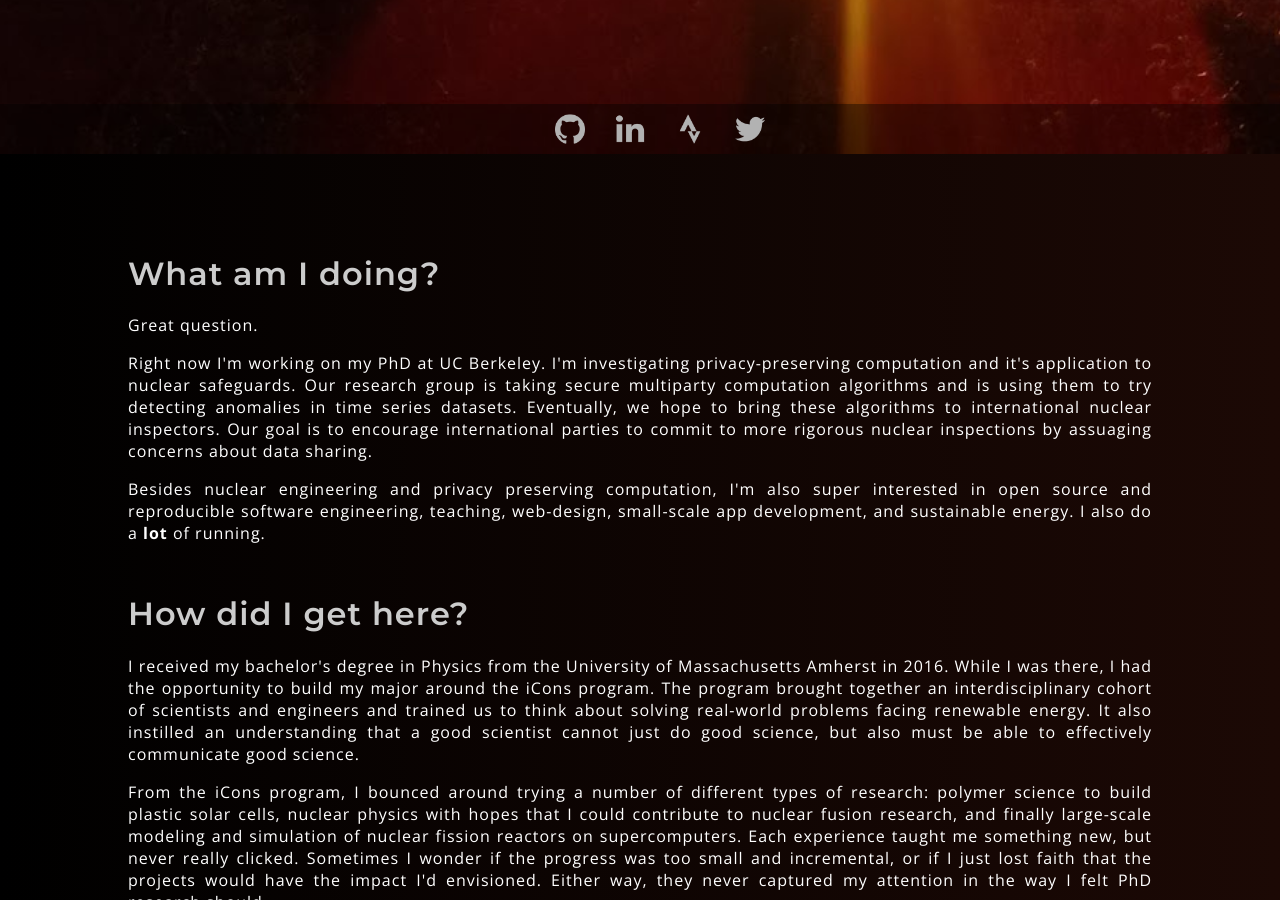
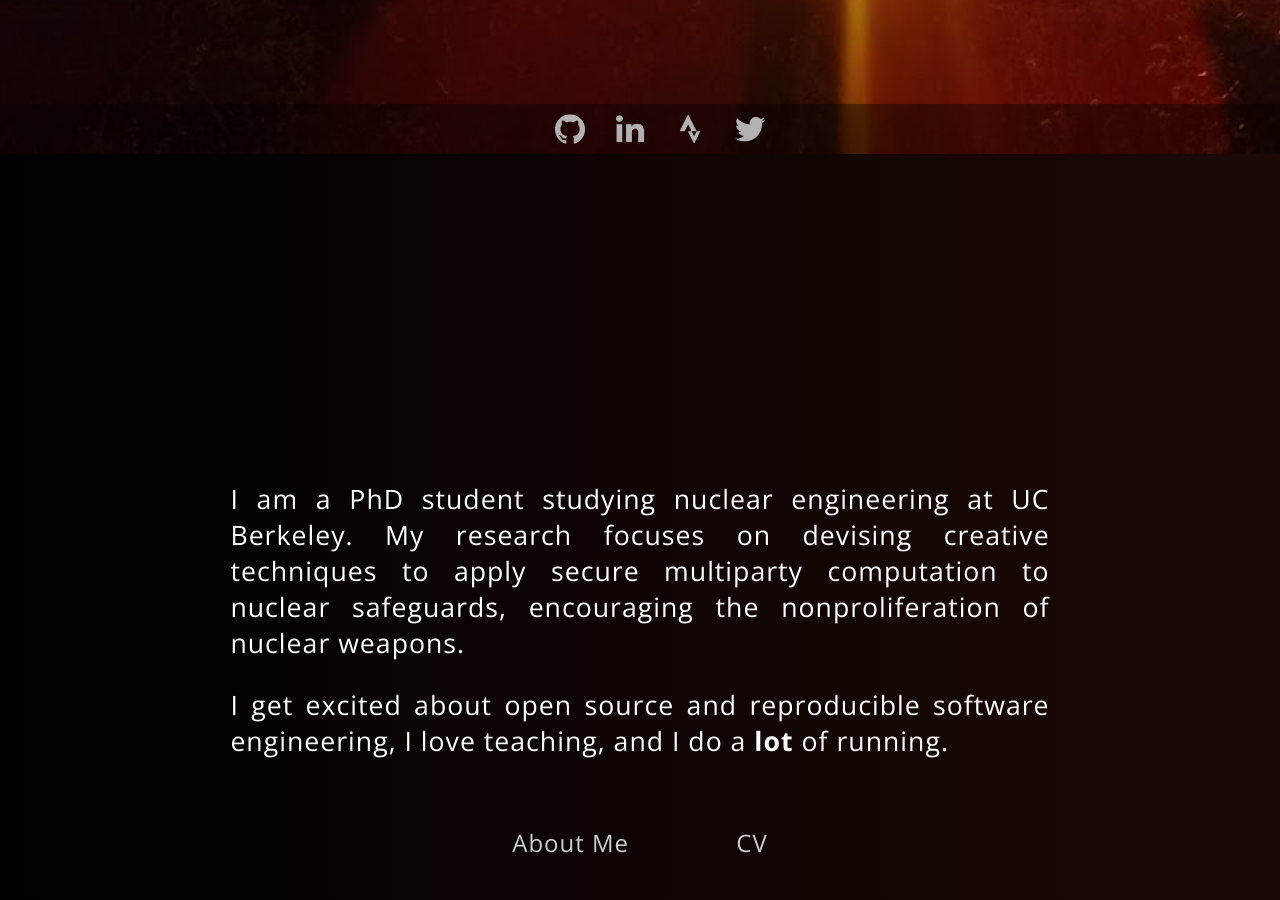
Before and after one commit to mitchnegus/mitchnegus.github.io, a Jekyll site: the page built from index.html, in a window 1280 px wide and 900 px high, scrolled down 746 px. Built offline with Jekyll 4.4.1, drawn with Linux system fonts in a browser that asks for light colours; some of the changed text lies outside the part shown.

Commit message:
website update pre-enigma

```diff
--- a/_config.yml
+++ b/_config.yml
@@ -1,4 +1,47 @@
-theme: minima
+# Welcome to Jekyll!
+#
+# This config file is meant for settings that affect your whole blog, values
+# which you are expected to set up once and rarely edit after that. If you find
+# yourself editing this file very often, consider using Jekyll's data files
+# feature for the data you need to update frequently.
+#
+# For technical reasons, this file is *NOT* reloaded automatically when you use
+# 'bundle exec jekyll serve'. If you change this file, please restart the server process.
+#
+# If you need help with YAML syntax, here are some quick references for you:
+# https://learn-the-web.algonquindesign.ca/topics/markdown-yaml-cheat-sheet/#yaml
+# https://learnxinyminutes.com/docs/yaml/
+#
+# Site settings
+# These are used to personalize your new site. If you look in the HTML files,
+# you will see them accessed via {{ site.title }}, {{ site.email }}, and so on.
+# You can create any custom variable you would like, and they will be accessible
+# in the templates via {{ site.myvariable }}.
+
 title: "Running like a maniac"
+email: negus@berkeley.edu
 description: "Musings of an open-source nuclear scientist."
-baseurl: /mitchnegus.github.io
+baseurl: "/mitchnegus.github.io" # the subpath of your site, e.g. /blog
+# url: "https://mitchnegus.com" # the base hostname & protocol for your site, e.g. http://example.com
+twitter_username: mitchnegus
+github_username:  mitchnegus
+
+# Exclude from processing.
+# The following items will not be processed, by default.
+# Any item listed under the `exclude:` key here will be automatically added to
+# the internal "default list".
+#
+# Excluded items can be processed by explicitly listing the directories or
+# their entries' file path in the `include:` list.
+#
+# exclude:
+#   - .sass-cache/
+#   - .jekyll-cache/
+#   - gemfiles/
+#   - Gemfile
+#   - Gemfile.lock
+#   - node_modules/
+#   - vendor/bundle/
+#   - vendor/cache/
+#   - vendor/gems/
+#   - vendor/ruby/
--- a/_includes/head.html
+++ b/_includes/head.html
@@ -6,7 +6,6 @@
   <link rel="stylesheet" href="{{ '/assets/css/style.css' | relative_url }}">
 	<link href="https://fonts.googleapis.com/css?family=Open+Sans:400,600,700&display=swap" rel="stylesheet">
 	<link href="https://fonts.googleapis.com/css2?family=Montserrat:ital,wght@0,400;0,600;0,700;1,400;1,600;1,700&display=swap" rel="stylesheet">
-  {%- feed_meta -%}
   {%- if jekyll.environment == 'production' and site.google_analytics -%}
     {%- include google-analytics.html -%}
   {%- endif -%}
--- a/assets/css/style.css
+++ b/assets/css/style.scss
@@ -1,5 +1,7 @@
 ---
 ---
+/* Copyright (C) 2021 Mitchell Negus (https://www.mitchnegus.com)
+ */
 
 @keyframes fadeIn {
 	  0% { opacity: 0; }
@@ -103,6 +105,11 @@ h1, h2, h3, h4, h5 {
 	animation: slideInUp 1.5s;
 }
 
+#media-bar.not-loaded-top {
+	animation: none;
+}
+
+
 #media-links {
 	display: flex;
 	justify-content: center;
@@ -139,7 +146,13 @@ h1, h2, h3, h4, h5 {
 	align-items: center;
 }
 
+.bio {
+	width: 80%;
+	margin-top: 250px;
+}
+
 .bio p {
+	font-size: 20pt;
 	text-align: justify;
 }
 
@@ -148,6 +161,11 @@ h1, h2, h3, h4, h5 {
 }
 
 .links {
-	margin: auto 0 10px;
+	margin: auto 0 100px; /*10px;*/
 	color: #cccccc;
 }
+
+.links a {
+	margin: 0 50px;
+	font-size: 18pt;
+}
--- a/assets/js/banners.js
+++ b/assets/js/banners.js
@@ -6,18 +6,20 @@
 (function() {
 
 	// Show or hide the object depending on page position
-	function toggleAtPosition($object, position) {
-		if ($(window).scrollTop() > position) {
-			$object.addClass('hidden');
+	function toggleClassAtPosition($object, position, className) {
+		if ($(window).scrollTop() >= position) {
+			$object.addClass(className);
 		} else {
-			$object.removeClass('hidden');
+			$object.removeClass(className);
 		}
 	}
 
 	$(window).scroll(function() {
+		// Hide the top banner when below 1/3 of the screen
 		$initialsBar = $('#initials-bar');
-		toggleAtPosition($initialsBar, $(window).height()/3);
+		toggleClassAtPosition($initialsBar, $(window).height()/3, 'hidden');
+		$mediaBar = $('#media-bar');
+		toggleClassAtPosition($mediaBar, 0, 'not-loaded-top');
 	});
 
-
 })();
--- a/index.html
+++ b/index.html
@@ -42,20 +42,12 @@ layout: home
 	<div class="content">
 
 		<div class="bio">
-			<h1>What am I doing?</h1>
 			<p>
-				Great question.
+				I am a PhD student studying nuclear engineering at UC Berkeley.
+				My research focuses on devising creative techniques to apply secure multiparty computation to nuclear safeguards, encouraging the nonproliferation of nuclear weapons.
 			</p>
 			<p>
-				Right now I'm working on my PhD at UC Berkeley.
-				I'm investigating privacy-preserving computation and it's application to nuclear safeguards.
-				Our research group is taking secure multiparty computation algorithms and is using them to try detecting anomalies in time series datasets.
-				Eventually, we hope to bring these algorithms to international nuclear inspectors.
-				Our goal is to encourage international parties to commit to more rigorous nuclear inspections by assuaging concerns about data sharing.
-			</p>
-			<p>
-				Besides nuclear engineering and privacy preserving computation, I'm also super interested in open source and reproducible software engineering, teaching, web-design, small-scale app development, and sustainable energy.
-				I also do a <b>lot</b> of running.
+			I get excited about open source and reproducible software engineering, I love teaching, and I do a <b>lot</b> of running.
 			</p>
 
 			<div class="panels">
@@ -66,34 +58,15 @@ layout: home
 				<div class="panel">
 				</div>
 			</div>
-
-			<h1>How did I get here?</h1>
-			<p>
-				I received my bachelor's degree in Physics from the University of Massachusetts Amherst in 2016.
-				While I was there, I had the opportunity to build my major around the iCons program.
-				The program brought together an interdisciplinary cohort of scientists and engineers and trained us to think about solving real-world problems facing renewable energy.
-				It also instilled an understanding that a good scientist cannot just do good science, but also must be able to effectively communicate good science.
-			</p>
-
-			<p>
-				From the iCons program, I bounced around trying a number of different types of research: polymer science to build plastic solar cells, nuclear physics with hopes that I could contribute to nuclear fusion research, and finally large-scale modeling and simulation of nuclear fission reactors on supercomputers.
-				Each experience taught me something new, but never really clicked.
-				Sometimes I wonder if the progress was too small and incremental, or if I just lost faith that the projects would have the impact I'd envisioned.
-				Either way, they never captured my attention in the way I felt PhD research should.
-			</p>
-			<p>
-				When I stumbled upon the problem of bringing privacy-preserving computation to nuclear safeguards, the glove fit.
-				Blending cryptography and nuclear engineering piqued my interest.
-				In a rapidly changing world, it allowed me to tackle problems in nuclear security and data privacy.
-				Looking at global history in the late 20th century, nearly ever major decision was influenced by nuclear security implications.
-				Looking ahead at the 21st century, I believe that the sheer amounts of data available to nations, companies, and individuals is the next frontier.
-				I can't think of anywhere I'd rather be studying than at the intersection of these two fields.
-			</p>
-
 		</div>
 
 		<div class="links">
-			<a href="negus_cv">CV</a>
+			<a href="about">
+				About Me
+			</a>
+			<a href="negus_cv">
+				CV
+			</a>
 		</div>
 
 	</div>
```
Also changed, not shown: _layouts/default2.html (deleted, +0 -59 lines), about.html (added, +45 -0 lines), _includes/footer.html (added), _includes/header.html (added), portrait.jpg (deleted).
